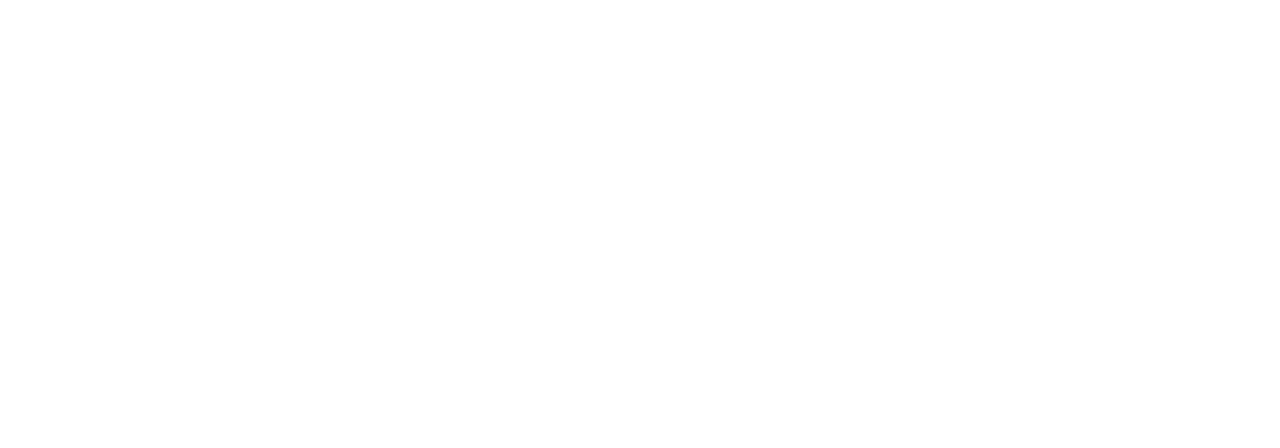
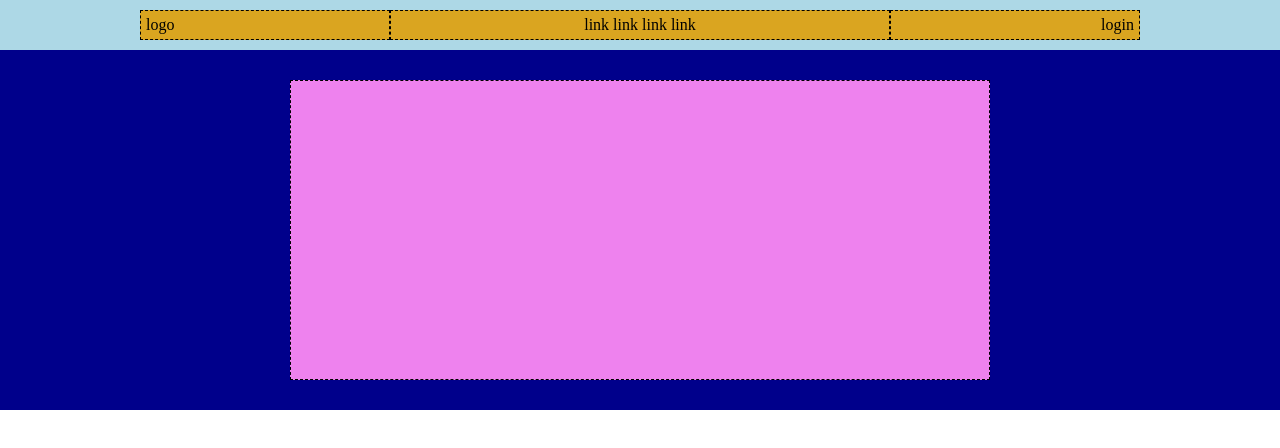
Before and after one commit to SimoneCalzari/htmlcss-struttura-discord, a plain HTML site: page index.html in a window 1280 px wide. Drawn offline with Linux system fonts and the light colour scheme.

Commit message:
feat: struttura header

```diff
--- a/css/style.css
+++ b/css/style.css
@@ -2,8 +2,100 @@
 RESET
  */
 
- * {
+* {
   margin: 0;
   padding: 0;
   box-sizing: border-box;
- }
+}
+
+ /*
+DEBUG
+ */
+
+.debug .header1 {
+  background-color: #add8e6;
+}
+
+.debug .header2 {
+  background-color: #00008b;
+}
+
+.debug .logo {
+  background-color: #daa520;
+  border: 1px dashed black;
+}
+
+.debug .links {
+  background-color: #daa520;
+  border: 1px dashed black;
+  text-align: center;
+}
+
+.debug .login {
+  background-color: #daa520;
+  border: 1px dashed black;
+  text-align: right;
+}
+
+.debug  .box-header2 {
+  background-color: #ee82ee;
+  border: 1px dashed black;
+  height: 300px;
+}
+
+ /*
+COMMON
+ */
+
+.container {
+  display: flex;
+}
+
+.layout {
+  max-width: 1000px;
+  margin: 0 auto;
+}
+
+ /*
+HEADER
+ */
+
+.header1 {
+  padding: 10px 0;
+}
+
+.header2 {
+  padding: 30px 0;
+}
+
+.logo {
+  width: 25%;
+  padding: 5px;
+}
+
+.links {
+  flex-grow: 1;
+  padding: 5px;
+}
+
+.login {
+  width: 25%;
+  padding: 5px;
+}
+
+.header2 .container {
+  justify-content: center;
+  align-items: center;
+}
+
+.box-header2 {
+  width: 700px;
+}
+
+ /*
+MAIN
+ */
+
+ /*
+FOOTER
+ */
--- a/index.html
+++ b/index.html
@@ -6,7 +6,21 @@
     <link rel="stylesheet" href="css/style.css">
     <title>Discord-Demo</title>
   </head>
-  <body>
-
+  <body class="debug">
+    <header>
+      <div class="header1">
+        <div class="container layout">
+          <div class="logo">logo</div>
+          <div class="links">link link link link</div>
+          <div class="login">login</div>
+        </div>
+      </div>
+      <div class="header2">
+        <div class="container layout">
+          <div class="box-header2">
+          </div>
+        </div>
+      </div>
+    </header>
   </body>
 </html>
```
